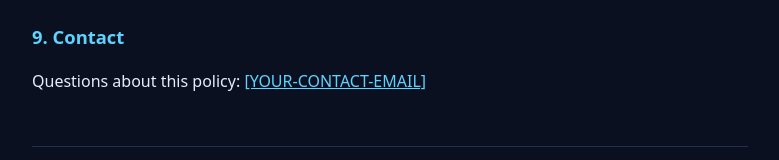
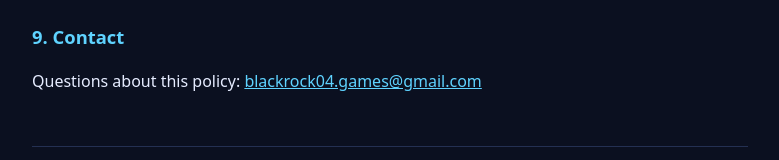
Before and after one commit to JakeNomad/JakeNomad.github.io, a plain HTML site: page privacy.html in a window 1280 px wide. Shown: the part 2453-2613 px from the top of the page, without its empty margins (250-1029 px from the left). Drawn offline with Linux system fonts and the light colour scheme.

Commit message:
Add files via upload

```diff
--- a/privacy.html
+++ b/privacy.html
@@ -130,7 +130,7 @@ leaderboards, in-app purchases &mdash; this page will be updated before that
 version ships, and the date at the top will change.</p>
 
 <h2>9. Contact</h2>
-<p>Questions about this policy: <a href="mailto:[YOUR-CONTACT-EMAIL]">[YOUR-CONTACT-EMAIL]</a></p>
+<p>Questions about this policy: <a href="mailto:blackrock04.games@gmail.com">blackrock04.games@gmail.com</a></p>
 
 <footer>
   <a href="./">&larr; AtomMerge</a>
```
